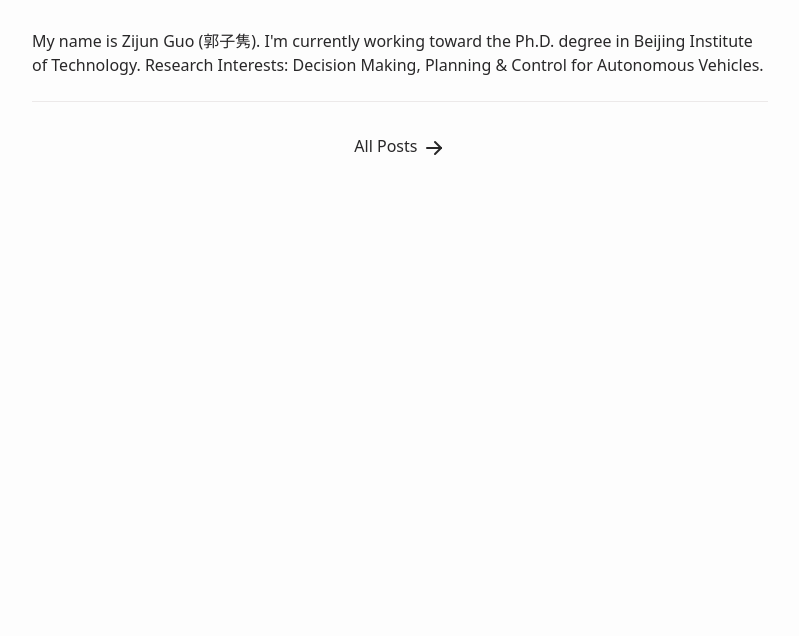
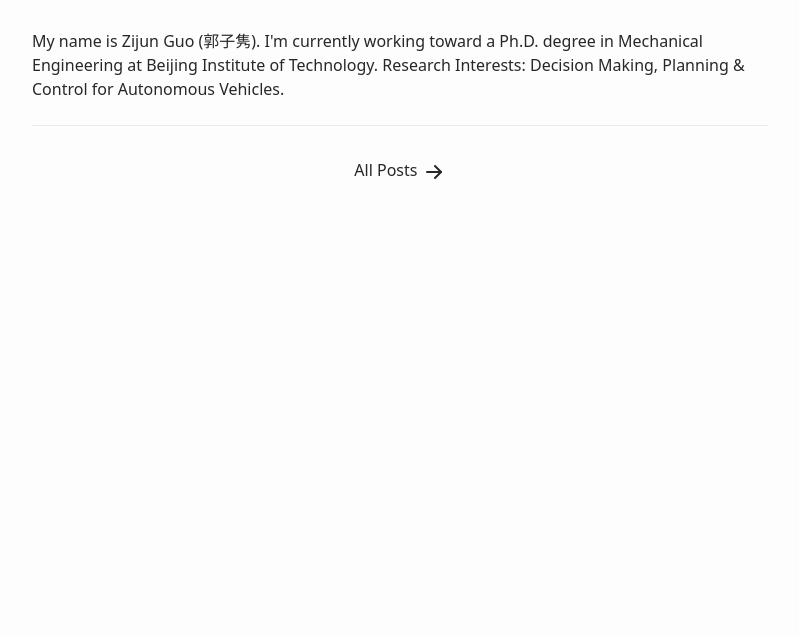
Before and after one commit to Easy121/Easy121.github.io, an Astro site: page / in a window 1280 px wide. Shown: the part 88-724 px from the top of the page, without its empty margins (240-1039 px from the left). Built offline with nearby package versions, Linux system fonts and the light colour scheme; Astro itself is replaced by a stand-in of ours.

Commit message:
fix grammar

```diff
--- a/src/pages/index.astro
+++ b/src/pages/index.astro
@@ -43,7 +43,7 @@ const recentPosts = sortedPosts.filter(({ data }) => !data.featured);
       </a> -->
 
       <p>
-        My name is Zijun Guo (郭子隽). I'm currently working toward the Ph.D. degree in Beijing Institute of Technology. Research Interests: Decision Making, Planning & Control for Autonomous Vehicles.
+        My name is Zijun Guo (郭子隽). I'm currently working toward a Ph.D. degree in Mechanical Engineering at Beijing Institute of Technology. Research Interests: Decision Making, Planning & Control for Autonomous Vehicles.
       </p>
       <!-- <p class="mt-2">
         Read the blog posts or check
```
